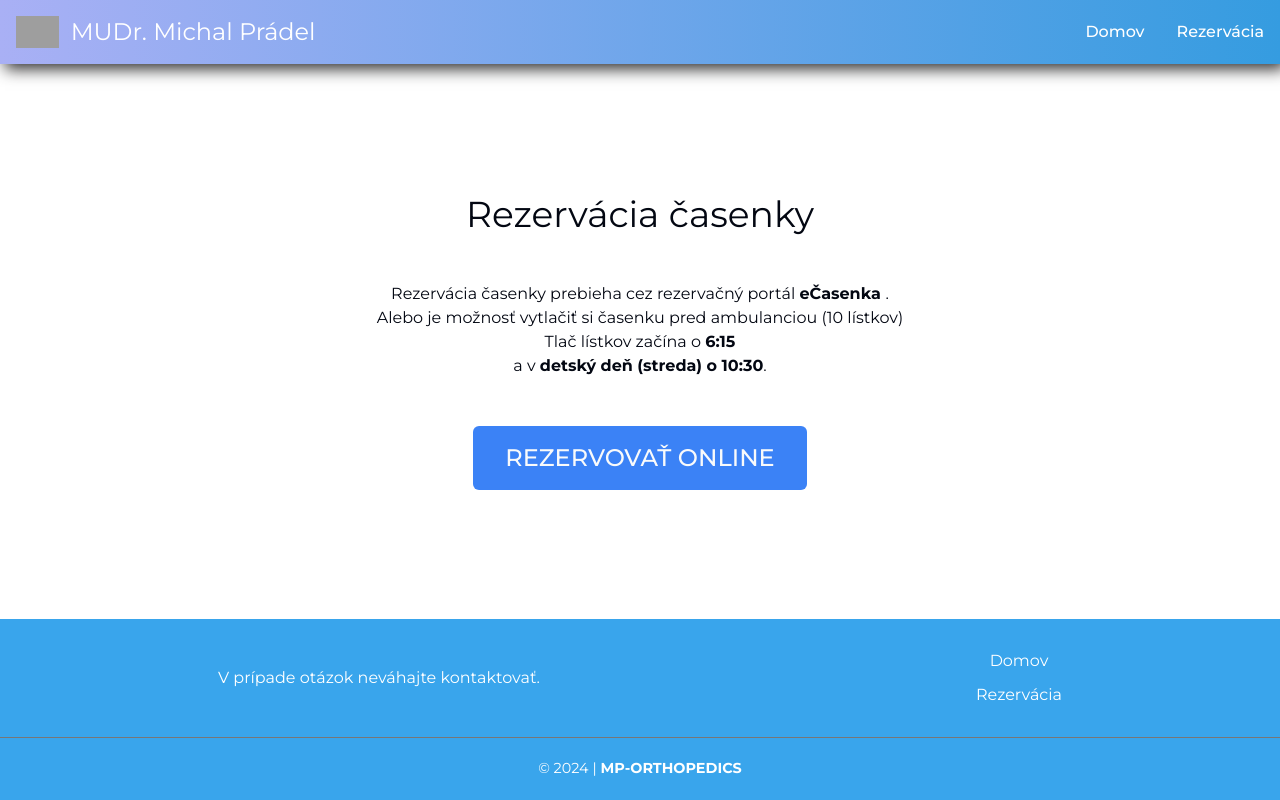
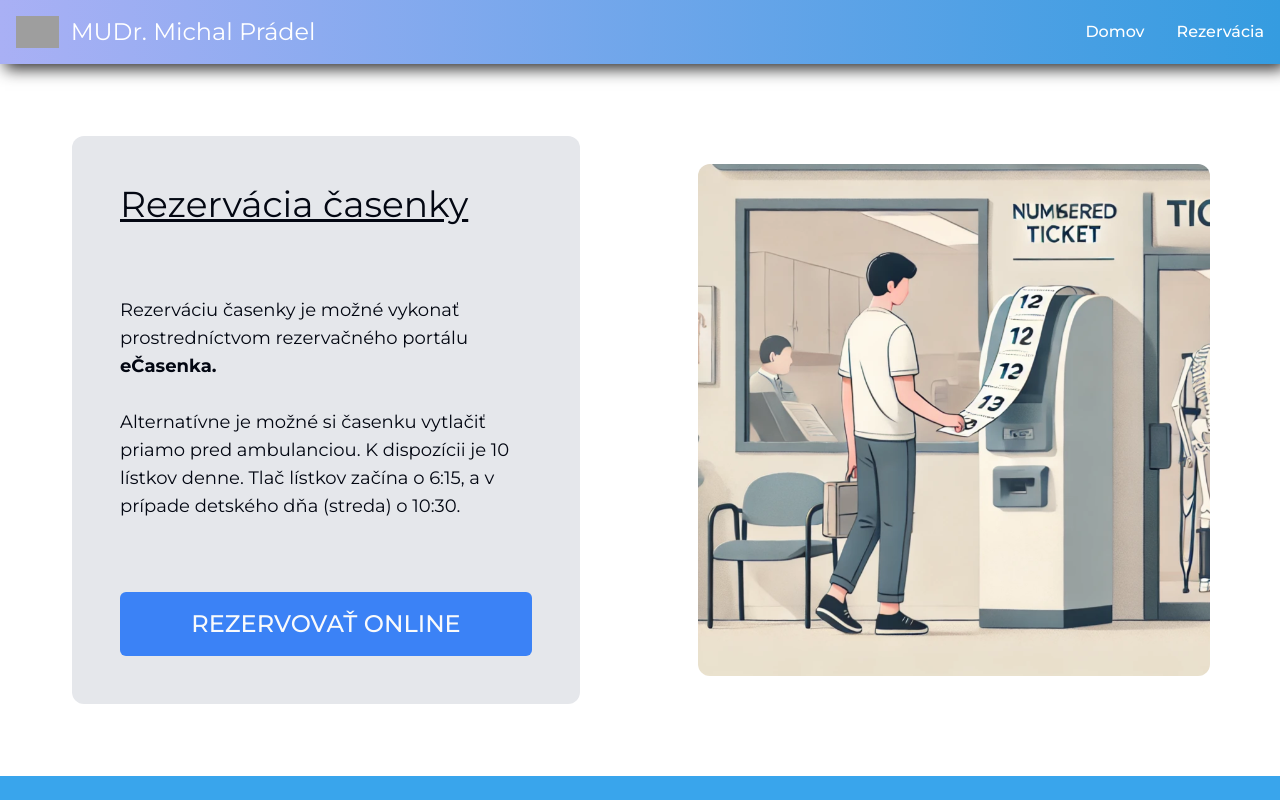
Before and after one commit to JuanU2/mp-orthopedics, a React (Vite) app: page /rezervacia in a window 1280 px wide. Shown: the top 800 px of the page. Built offline with nearby package versions, Linux system fonts and the light colour scheme; grey boxes are pictures that could not be loaded.

Commit message:
update reservation

```diff
--- a/src/components/NavBar.tsx
+++ b/src/components/NavBar.tsx
@@ -14,7 +14,7 @@ export default function NavBar() {
           onClick={() => setIsOpen(false)}
         >
           <img src={Icon} className="h-8" alt="Logo" />
-          <span className="self-center text-2xl whitespace-nowrap text-white">
+          <span className="self-center text-lg sm:text-2xl whitespace-nowrap text-white">
             MUDr. Michal Prádel
           </span>
         </Link>
--- a/src/pages/HomePage.tsx
+++ b/src/pages/HomePage.tsx
@@ -18,7 +18,7 @@ const HomePage = () => {
         <h1 className='text-2xl md:text-3xl'>
             MP-ORTHOPEDICS
         </h1>
-            <img className="w-48 md:w-80" src={logo} />
+            <img className="w-48 md:w-80" src={logo} alt='Logo ambulancie' />
           <h2 className="text-xl md:text-2xl">
             ORTOPEDICKÁ AMBULANCIA <br/>NÁMESTOVO
           </h2>
--- a/src/pages/Reservation.tsx
+++ b/src/pages/Reservation.tsx
@@ -1,43 +1,66 @@
-import { Button } from "@/components/ui/button"
-import { Card } from "@/components/ui/card"
-import { useState } from "react"
-import Adult from "../photos/adult.svg"
-import Child from "../photos/child.svg"
-import { Helmet } from "react-helmet"
+import { Button } from "@/components/ui/button";
+import { Card } from "@/components/ui/card";
+import { useState } from "react";
+import Adult from "../photos/adult.svg";
+import Child from "../photos/child.svg";
+import { Helmet } from "react-helmet";
+import Casenka from "../photos/casenka.png";
 
 export default function Reservation() {
-    const [showMenuBox, setShowMenuBox] = useState(false)
+  const [showMenuBox, setShowMenuBox] = useState(false);
   return (
     <>
       <Helmet>
         <link rel="canonical" href="https://www.pradel.sk/rezervacia" />
         <title>MUDr. Michal Prádel - Rezervácia časenky</title>
       </Helmet>
-    <main className="flex flex-col gap-6 h-full p-6">
-        <h1 className="w-full flex items-center justify-center text-3xl md:text-4xl">Rezervácia časenky</h1>
-        <div className="text-center p-6">
-            Rezervácia časenky prebieha cez rezervačný portál <strong> <a href="https://www.ecasenka.sk/"> eČasenka </a> </strong>.
-            <h2 className="text-center">
-            Alebo je možnosť vytlačiť si časenku pred ambulanciou (10 lístkov) <br />
-            Tlač lístkov začína o <strong>6:15</strong> <br />
-            a v <strong>detský deň (streda) o 10:30</strong>.
-            </h2>
-        </div>
-        <div className="flex justify-center items-center w-full">
-
-        <Button disabled={showMenuBox} className='bg-blue-500 p-8 text-2xl text max-w-lg' onClick={() => setShowMenuBox(true)}>
-            REZERVOVAŤ ONLINE
+      <main className="flex grid grid-cols-1 xl:grid-cols-2 gap-6 h-full p-6">
+        <div className="md:bg-gray-200 md:p-6 p-6 md:rounded-xl flex flex-col gap-6 justify-between align-center md:m-12">
+        <h1 className="w-full flex items-center text-center xl:text-left xl:justify-start md:p-6 justify-center text-2xl md:text-4xl xl:underline">
+          Rezervácia časenky
+        </h1>
+        <p className="text-center xl:text-left md:text-lg md:p-6 divide-black">
+          Rezerváciu časenky je možné vykonať prostredníctvom rezervačného
+          portálu{" "}
+          <strong>
+            <a href="https://www.ecasenka.sk/">eČasenka.</a>
+          </strong>
+            <br />
+            <br className="xl:hidden"/>
+            <hr className="xl:hidden" />
+            <br />
+            Alternatívne je možné si časenku vytlačiť{" "}
+          <strong className="font-normal">
+            priamo pred ambulanciou. K dispozícii je 10 lístkov denne. Tlač
+            lístkov začína o 6:15, a v prípade detského dňa (streda) o 10:30.
+          </strong>
+        </p>
+        <div className="flex justify-center items-center md:p-6 xl:w-full">
+          <Button
+            disabled={showMenuBox}
+            className="bg-blue-500 p-8 text-2xl text max-w-lg md:w-full"
+            onClick={() => setShowMenuBox(true)}
+          >
+            <h2 className="md:text-2xl sm:text-xl text-lg text">REZERVOVAŤ ONLINE</h2>
           </Button>
         </div>
-        {showMenuBox &&
+        </div>
+        <div className="hidden p-12 xl:flex justify-center items-center w-full">
+            <img className="rounded-xl max-w-lg" src={Casenka} alt="Pacient si berie časenku z automatu" />
+        </div>
+        {showMenuBox && (
           <div className="fixed inset-3 md:inset-10 p-12 flex items-center justify-center bg-white bg-opacity-90 border-black border-2">
             <div className="flex flex-col justify-between h-full w-full">
               <div></div>
               <h1 className="text-black text-center text-2xl">Typ pacienta:</h1>
               <div className="grid grid-cols-1 md:grid-cols-2 gap-6">
-                <a href="https://www.ecasenka.sk/ordinacia/mp-orthopedicssro-mudrmichalpradel" target="_blank" className="flex justify-center items-center w-full transform transition-transform duration-200 hover:scale-110">
+                <a
+                  href="https://www.ecasenka.sk/ordinacia/mp-orthopedicssro-mudrmichalpradel"
+                  target="_blank"
+                  className="flex justify-center items-center w-full transform transition-transform duration-200 hover:scale-110"
+                >
                   <Card className="flex flex-col gap-2 justify-evenly items-center p-6 shadow bg-blue-200 active:bg-blue-300 max-w-lg">
-                        <img className="w-16 h-16" src={Adult} alt="Adult"/>
+                    <img className="w-16 h-16" src={Adult} alt="Dospelý" />
 
                     <h1 className="text-xl text-center">Dospelý</h1>
                     <span className="text-center">
@@ -45,9 +68,13 @@ export default function Reservation() {
                     </span>
                   </Card>
                 </a>
-                <a href="https://www.ecasenka.sk/ordinacia/detskydenstredamudrmichalpradel" target="_blank" className="flex justify-center items-center w-full transform transition-transform duration-200 hover:scale-110">
+                <a
+                  href="https://www.ecasenka.sk/ordinacia/detskydenstredamudrmichalpradel"
+                  target="_blank"
+                  className="flex justify-center items-center w-full transform transition-transform duration-200 hover:scale-110"
+                >
                   <Card className="flex flex-col gap-2 justify-evenly items-center p-6 shadow bg-blue-200 active:bg-blue-300 max-w-lg">
-                        <img className="w-16 h-16" src={Child} alt="Child"/>
+                    <img className="w-16 h-16" src={Child} alt="Dieťa" />
 
                     <h1 className="text-xl text-center">Dieťa (do 18 rokov)</h1>
                     <span className="text-center">
@@ -57,13 +84,17 @@ export default function Reservation() {
                 </a>
               </div>
               <div className="flex justify-center">
-                    <Button className="bg-red-400 text-white font-bold hover:bg-red-500 active:bg-red-500" onClick={() => setShowMenuBox(false)}>
+                <Button
+                  className="bg-red-400 text-white font-bold hover:bg-red-500 active:bg-red-500"
+                  onClick={() => setShowMenuBox(false)}
+                >
                   Zatvoriť
                 </Button>
               </div>
             </div>
-        </div>}
+          </div>
+        )}
       </main>
     </>
-  )
+  );
 }
```
Also changed, not shown: src/photos/casenka.png (added), 1 other file (tests, documents, lock files or other folders). Lines whose indentation alone changed are shown as unchanged.
